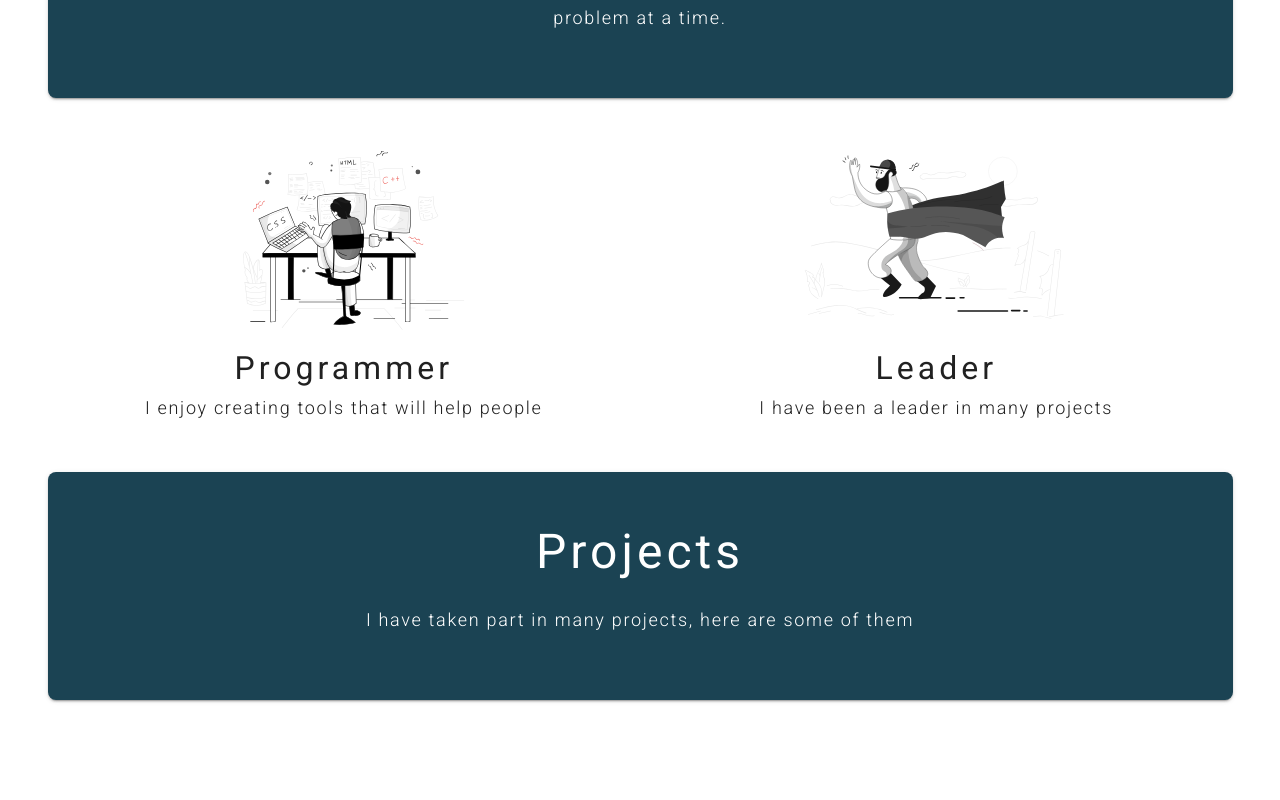
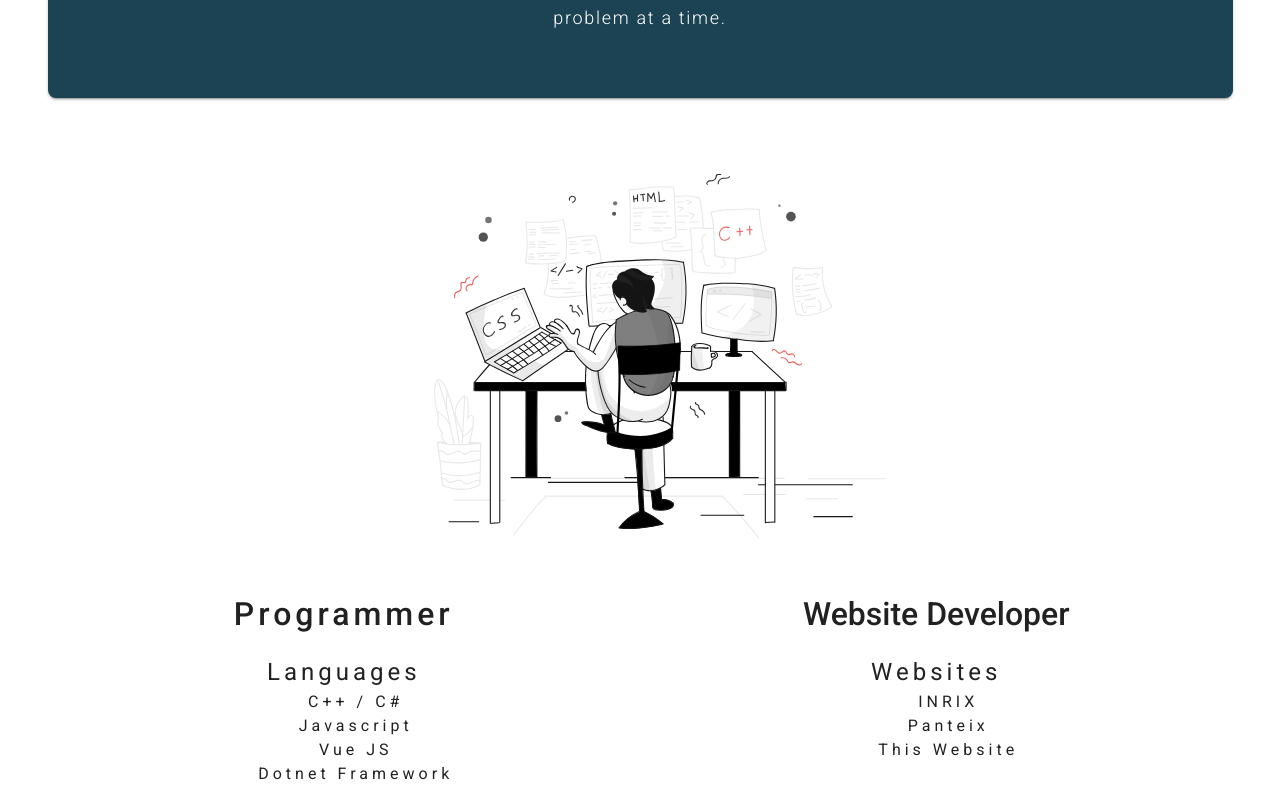
Before and after one commit to A-Mackey/Aidan-Mackey-Website, a Vue app: page / in a window 1280 px wide. Shown: the part 760-1560 px from the top of the page. Before the commit the page ends 1460 px from the top, so only its background shows below. Built offline with nearby package versions, Linux system fonts and the light colour scheme.

Commit message:
Additional section

```diff
--- a/src/App.vue
+++ b/src/App.vue
@@ -38,19 +38,19 @@
     </v-app-bar>
 
     <v-main>
-      <HelloWorld/>
+      <Index/>
     </v-main>
   </v-app>
 </template>
 
 <script>
-import HelloWorld from './components/Index';
+import Index from './components/Index';
 
 export default {
   name: 'App',
 
   components: {
-    HelloWorld,
+    Index,
   },
 
   data: () => ({
--- a/src/components/Index.vue
+++ b/src/components/Index.vue
@@ -101,6 +101,16 @@
 
     <v-row class="mt-8" justify="center" cols="12">
 
+      <v-col>
+        <div align="center">
+          <v-img
+            width="50%"
+            :src="require('../../static/pictures/programmer.svg')"
+            contain
+          />
+        </div>
+      </v-col>
+
       <v-col
         sm="6"
         xs="12"
@@ -109,21 +119,14 @@
         style="justify-content: center"
       >
 
-        <div align="center">
-          <v-img
-            width="50%"
-            :src="require('../../static/pictures/programmer.svg')"
-            contain
-          />
-        </div>
-
         <h1
           style="
             font-family: 'Roboto';
-            font-weight: 400;
+            font-weight: 500;
             font-size: 2em;
             letter-spacing: 4px;
           "
+          class="mb-1"
         >
           {{Header1}}
         </h1>
@@ -140,6 +143,36 @@
           {{Header1Subtitle}}
         </p>
 
+        <h1
+          style="
+            font-family: 'Roboto';
+            font-weight: 400;
+            font-size: 1.5em;
+            letter-spacing: 4px;
+          "
+        >
+          {{Header1SubHeader}}
+        </h1>
+
+        <ul
+          style="
+            list-style-type: none;
+          "
+        >
+          <li v-for="language in languages" :key="language.name">
+            <h3
+              style="
+                font-family: 'Roboto';
+                font-weight: 400;
+                font-size: 1em;
+                letter-spacing: 4px;
+              "
+            >
+              {{language.name}}
+            </h3>
+          </li>
+        </ul>
+
       </v-col>
 
       <v-col
@@ -149,20 +182,19 @@
         class="text-center"
       >
 
-        <div align="center">
+        <!-- <div align="center">
           <v-img
             width="50%"
             :src="require('../../static/pictures/finish.svg')"
             contain
           />
-        </div>
+        </div> -->
 
         <h1
           style="
             font-family: 'Roboto';
-            font-weight: 400;
+            font-weight: 500;
             font-size: 2em;
-            letter-spacing: 4px;
           "
         >
           {{Header2}}
@@ -174,11 +206,40 @@
             font-weight: 300;
             font-size: 18px;
             letter-spacing: 1.7px;
-            line-height: 32px;
           "
         >
           {{Header2Subtitle}}
         </p>
+
+        <h1
+          style="
+            font-family: 'Roboto';
+            font-weight: 400;
+            font-size: 1.5em;
+            letter-spacing: 4px;
+          "
+        >
+          {{Header2SubHeader}}
+        </h1>
+
+        <ul
+          style="
+            list-style-type: none;
+          "
+        >
+          <li v-for="website in websites" :key="website.site">
+            <h3
+              style="
+                font-family: 'Roboto';
+                font-weight: 400;
+                font-size: 1em;
+                letter-spacing: 4px;
+              "
+            >
+              {{website.site}}
+            </h3>
+          </li>
+        </ul>
 
       </v-col>
 
@@ -200,7 +261,6 @@
               font-size: 3em;
               letter-spacing: 4px;
             "
-
           >
             {{ProjectsHeader}}
           </v-card-title>
@@ -249,13 +309,29 @@ import '@mdi/font/css/materialdesignicons.css' // Ensure you are using css-loade
       AboutMeText: "Since beginning my journey as a freelance designer nearly 10 years ago, I've done remote work for agencies, consulted for startups, and collaborated with talented people to create digital products for both business and consumer use. I'm quietly confident, naturally curious, and perpetually working on improving my chops one design problem at a time.",
 
       Header1: "Programmer",
-      Header2: "Leader",
+      Header2: "Website Developer",
 
-      Header1Subtitle: "I enjoy creating tools that will help people",
-      Header2Subtitle: "I have been a leader in many projects",
+      Header1Subtitle: "",
+      Header2Subtitle: "",
+
+      Header1SubHeader: "Languages",
+      Header2SubHeader: "Websites",
 
       ProjectsHeader: "Projects",
       ProjectsSubHeader: "I have taken part in many projects, here are some of them",
+
+      languages: [
+        {name:"C++ / C#"},
+        {name:"Javascript"},
+        {name:"Vue JS"},
+        {name:"Dotnet Framework"},
+      ],
+
+      websites: [
+        {site: "INRIX"},
+        {site: "Panteix"},
+        {site: "This Website"},
+      ]
     }),
   }
 </script>
```
